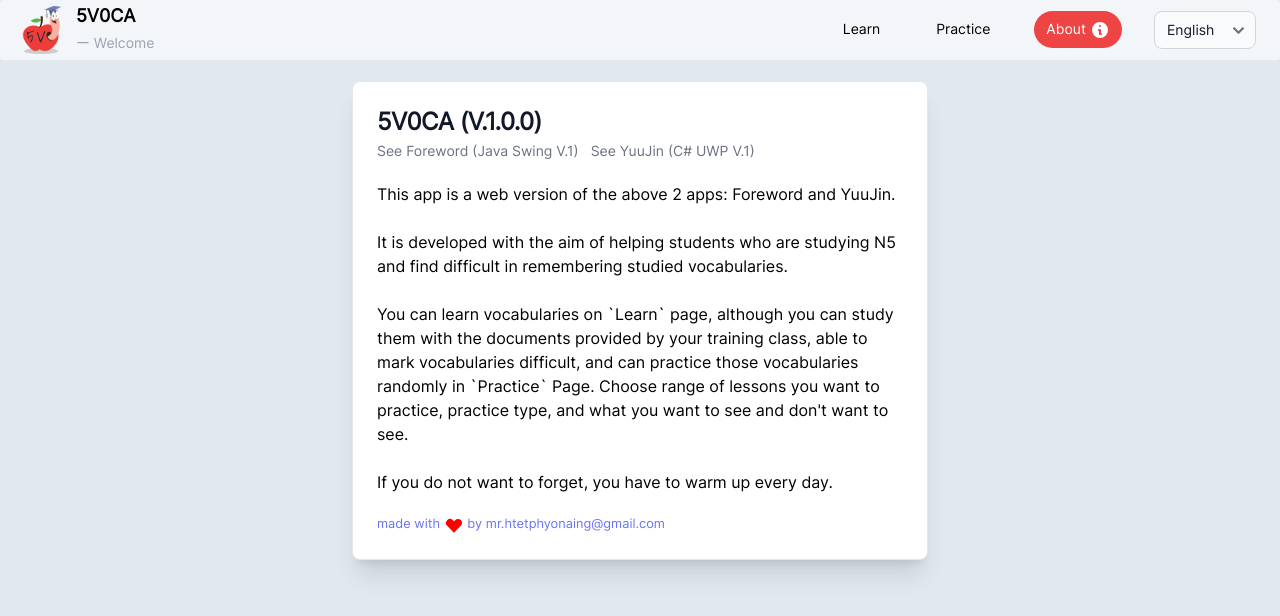
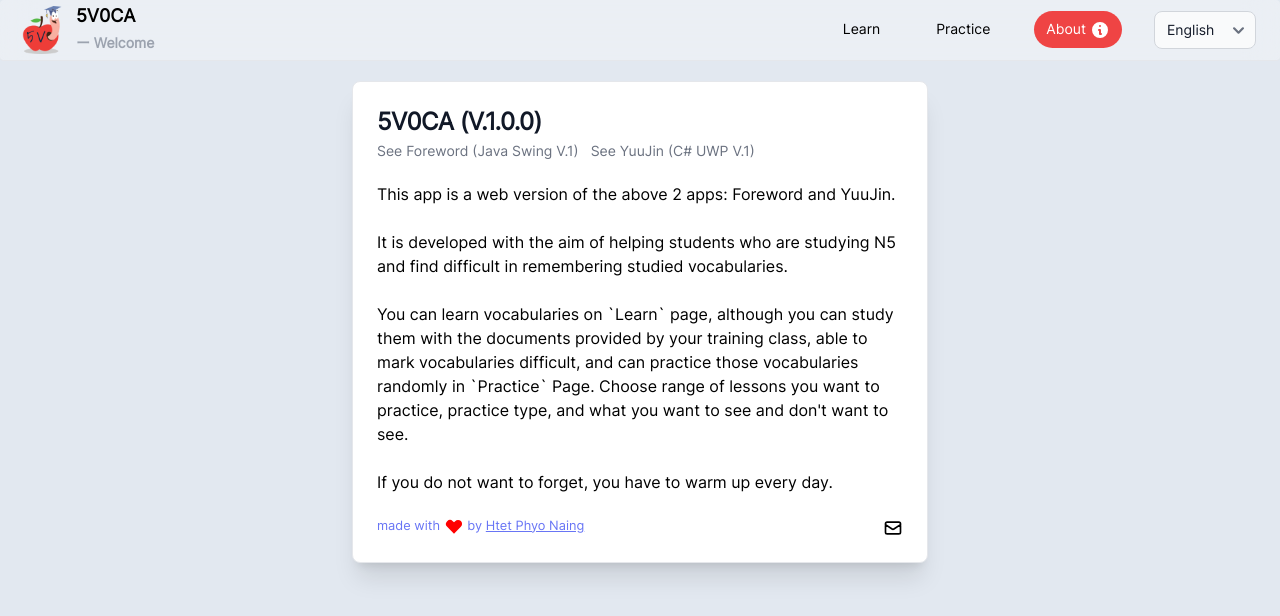
Before and after one commit to ETS-ReactNative1/react--jp-n5-voca, a React (Create React App) app: page /about in a window 1280 px wide. Shown: the top 616 px of the page. Built offline with nearby package versions, Linux system fonts and the light colour scheme.

Commit message:
ui touches

```diff
--- a/src/App.js
+++ b/src/App.js
@@ -35,8 +35,14 @@ const App = () => {
     <>
       <NavBar langChange={changeLanguage} currentLang={getLangCookie()} />
       <Routes>
-        <Route path="/learn" element={<Learn />} />
-        <Route path="/practice" element={<Practice />} />
+        <Route
+          path="/learn"
+          element={<Learn currentLang={getLangCookie()} />}
+        />
+        <Route
+          path="/practice"
+          element={<Practice currentLang={getLangCookie()} />}
+        />
         <Route path="/about" element={<About />} />
         <Route path="/not-found" element={<NotFound />} />
         <Route path="/" exact element={<Navigate to="/learn" />} />
--- a/src/components/navBar.jsx
+++ b/src/components/navBar.jsx
@@ -18,7 +18,7 @@ const NavBar = ({ currentLang: lang, langChange }) => {
   }, [lang]);
 
   return (
-    <nav className="bg-white w-full z-50 sticky top-0 px-2 sm:px-4 py-0.5 rounded dark:bg-gray-800 backdrop-filter backdrop-blur-lg bg-opacity-60 border-b border-gray-200 firefox:bg-opacity-50">
+    <nav className="bg-white w-full z-50 sticky top-0 px-2 sm:px-4 py-0.5 rounded dark:bg-gray-800 backdrop-filter backdrop-blur-lg bg-opacity-30 border-b border-gray-200 firefox:bg-opacity-50">
       <div className="container flex flex-wrap justify-between items-center mx-auto">
         <Link to="/" className="flex">
           <img src={logo} className="w-auto h-14 mr-2 p-1" />
@@ -28,7 +28,7 @@ const NavBar = ({ currentLang: lang, langChange }) => {
               5V0CA
             </span>
             <div className="md:-mr-20">
-              <span className="text-sm text-gray-400">
+              <span className={`text-sm text-gray-400 font-semibold`}>
                 ー {t('learn.nav.welcome')}
               </span>
             </div>
@@ -72,7 +72,9 @@ const NavBar = ({ currentLang: lang, langChange }) => {
             <li onClick={() => setMenuVisibility(false)}>
               <NavLink
                 to="/learn"
-                className="block rounded py-2 px-3 md:rounded-3xl"
+                className={`block rounded py-2 px-3 md:rounded-3xl ${
+                  currentLang === 'my-MM' && 'font-semibold'
+                } `}
                 aria-current="page">
                 {t('learn.nav.learn')}{' '}
                 {pathname === '/learn' && (
@@ -89,7 +91,9 @@ const NavBar = ({ currentLang: lang, langChange }) => {
             <li onClick={() => setMenuVisibility(false)}>
               <NavLink
                 to="/practice"
-                className="block rounded py-2 px-3 md:rounded-3xl">
+                className={`block rounded py-2 px-3 md:rounded-3xl ${
+                  currentLang === 'my-MM' && 'font-semibold'
+                } `}>
                 {t('learn.nav.practice')}{' '}
                 {pathname === '/practice' && (
                   <svg
@@ -105,7 +109,9 @@ const NavBar = ({ currentLang: lang, langChange }) => {
             <li onClick={() => setMenuVisibility(false)}>
               <NavLink
                 to="/about"
-                className="block rounded py-2 px-3 md:rounded-3xl">
+                className={`block rounded py-2 px-3 md:rounded-3xl ${
+                  currentLang === 'my-MM' && 'font-semibold'
+                } `}>
                 {t('learn.nav.about')}{' '}
                 {pathname === '/about' && (
                   <svg
--- a/src/pages/app/about.jsx
+++ b/src/pages/app/about.jsx
@@ -25,7 +25,8 @@ const About = () => {
           See YuuJin (C# UWP V.1)
         </a>
         <div className="mt-5">{t('about.text')}</div>
-        <small className="text-indigo-500 mt-5 inline-block">
+        <div className="flex justify-between mt-5 items-center">
+          <small className="text-indigo-500 inline-block">
             made with{' '}
             <svg
               xmlns="http://www.w3.org/2000/svg"
@@ -38,8 +39,29 @@ const About = () => {
                 clipRule="evenodd"
               />
             </svg>{' '}
-          by mr.htetphyonaing@gmail.com
+            by{' '}
+            <a
+              href="https://www.facebook.com/htet.phyo.naing.hpn"
+              className="underline">
+              Htet Phyo Naing{' '}
+            </a>
           </small>
+          <a href="mailto:mr.htetphyonaing@gmail.com">
+            <svg
+              xmlns="http://www.w3.org/2000/svg"
+              className="h-5 w-5 inline"
+              viewBox="0 0 24 24"
+              fill="none"
+              stroke="currentColor"
+              strokeWidth={2}>
+              <path
+                strokeLinecap="round"
+                strokeLinejoin="round"
+                d="M3 8l7.89 5.26a2 2 0 002.22 0L21 8M5 19h14a2 2 0 002-2V7a2 2 0 00-2-2H5a2 2 0 00-2 2v10a2 2 0 002 2z"
+              />
+            </svg>
+          </a>
+        </div>
       </div>
     </div>
   );
--- a/src/pages/learn.jsx
+++ b/src/pages/learn.jsx
@@ -13,7 +13,7 @@ import Paper from '@mui/material/Paper';
 import CustomRadioButton from '../components/customRadioButton';
 import Favorite from '../components/favorite';
 
-const Learn = () => {
+const Learn = ({ currentLang }) => {
   useTitle('5V0CA | Learn');
   const { t } = useTranslation();
   const [lesson, setLesson] = useState(1);
@@ -131,7 +131,9 @@ const Learn = () => {
         <div className="flex justify-between items-center mt-5">
           <button
             onClick={handleModal}
-            className="text-white bg-red-500 shadow-md hover:bg-red-600 focus:ring-4 focus:ring-red-300 font-medium rounded-xl text-sm px-4 py-2 text-center dark:bg-red-600dark:hover:bg-red-700 dark:focus:ring-red-800"
+            className={`text-white bg-red-500 shadow-md hover:bg-red-600 focus:ring-4 focus:ring-red-300 rounded-xl text-sm px-4 py-2 text-center dark:bg-red-600dark:hover:bg-red-700 dark:focus:ring-red-800 ${
+              currentLang === 'my-MM' && 'font-semibold'
+            }`}
             type="button">
             {t('learn.body.selectLessonBtn')}{' '}
             <svg
--- a/src/pages/practice.jsx
+++ b/src/pages/practice.jsx
@@ -10,7 +10,7 @@ import {
   transformUniqueId,
 } from '../utils/mutateObjKeys';
 
-const Practice = () => {
+const Practice = ({ currentLang }) => {
   useTitle('5V0CA | Practice');
   const { t } = useTranslation();
 
@@ -51,6 +51,8 @@ const Practice = () => {
       setIsToSelected(false);
       setLessonRange([lesson]);
     }
+
+    // calculate numbers of voca, fav, nonfav
   };
 
   const savePracticeSetting = () => {
@@ -201,7 +203,9 @@ const Practice = () => {
             {/* modal open button */}
             <button
               onClick={handleModal}
-              className="text-white bg-red-500 shadow-md hover:bg-red-700 focus:ring-4 focus:ring-red-300 font-medium rounded-full text-sm px-5 py-2.5 text-center dark:bg-red-600 dark:hover:bg-red-700 dark:focus:ring-red-800"
+              className={`text-white bg-red-500 shadow-md hover:bg-red-700 focus:ring-4 focus:ring-red-300 rounded-full text-sm px-5 py-2.5 text-center dark:bg-red-600 dark:hover:bg-red-700 dark:focus:ring-red-800 ${
+                currentLang === 'my-MM' && 'font-semibold'
+              }`}
               type="button">
               <svg
                 xmlns="http://www.w3.org/2000/svg"
@@ -317,7 +321,9 @@ const Practice = () => {
                     <div className="flex justify-center flex-col">
                       <label
                         htmlFor="practice"
-                        className="block mb-2 text-sm font-medium text-gray-700 dark:text-gray-300">
+                        className={`block mb-2 text-sm text-gray-700 dark:text-gray-300 ${
+                          currentLang === 'my-MM' && 'font-semibold'
+                        }`}>
                         {t('practice.modal.lessonRange')}
                       </label>
                       <div className="relative w-full text-center">
@@ -340,7 +346,9 @@ const Practice = () => {
                     <div className="flex justify-center flex-col">
                       <label
                         htmlFor="practice"
-                        className="block mb-2 text-sm font-medium text-gray-700 dark:text-gray-300">
+                        className={`block mb-2 text-sm text-gray-700 dark:text-gray-300 ${
+                          currentLang === 'my-MM' && 'font-semibold'
+                        }`}>
                         {t('practice.modal.typeOfPractice')}
                       </label>
                       <div className="relative w-full text-center">
@@ -377,7 +385,9 @@ const Practice = () => {
                     <div className="flex justify-center flex-col">
                       <label
                         htmlFor="practice"
-                        className="block mb-2 text-sm font-medium text-gray-700 dark:text-gray-300">
+                        className={`block mb-2 text-sm text-gray-700 dark:text-gray-300 ${
+                          currentLang === 'my-MM' && 'font-semibold'
+                        }`}>
                         {visiblePracticeData === 'vocabulary' &&
                           t('practice.modal.iWantToSee1')}
                         {visiblePracticeData === 'meaning' &&
```
Lines whose indentation alone changed are shown as unchanged.
